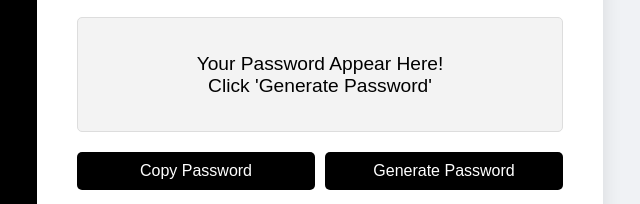
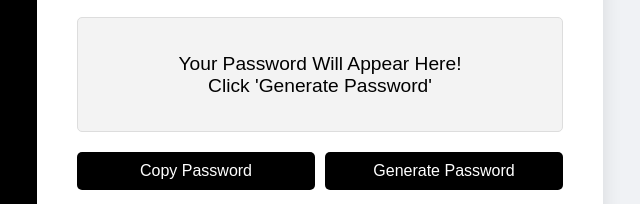
Before and after one commit to Strodale/PasswordGen, a plain HTML site: page index.html in a window 1280 px wide. Shown: the part 356-560 px from the top of the page, 613-1253 px from the left. Drawn offline with Linux system fonts and the light colour scheme.

Commit message:
Update index.html

```diff
--- a/index.html
+++ b/index.html
@@ -51,7 +51,7 @@
 
             <!-- Password Display -->
             <div class="password-output">
-                <p id="generatedPassword">Your Password Appear Here!<br> Click 'Generate Password'</p>
+                <p id="generatedPassword">Your Password Will Appear Here!<br> Click 'Generate Password'</p>
             </div>
 
             <!-- Buttons -->
```
